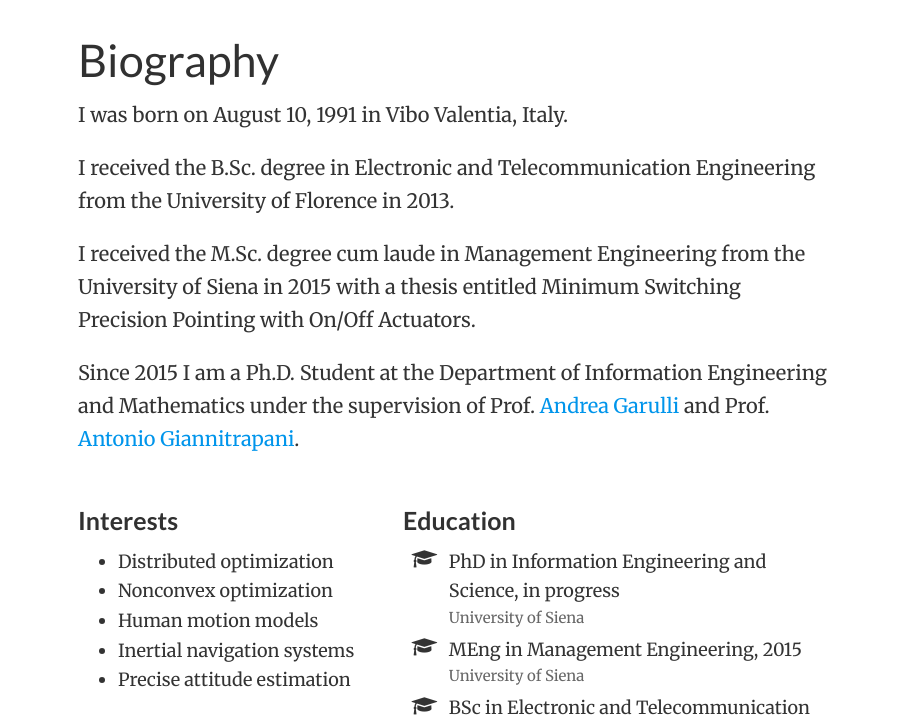
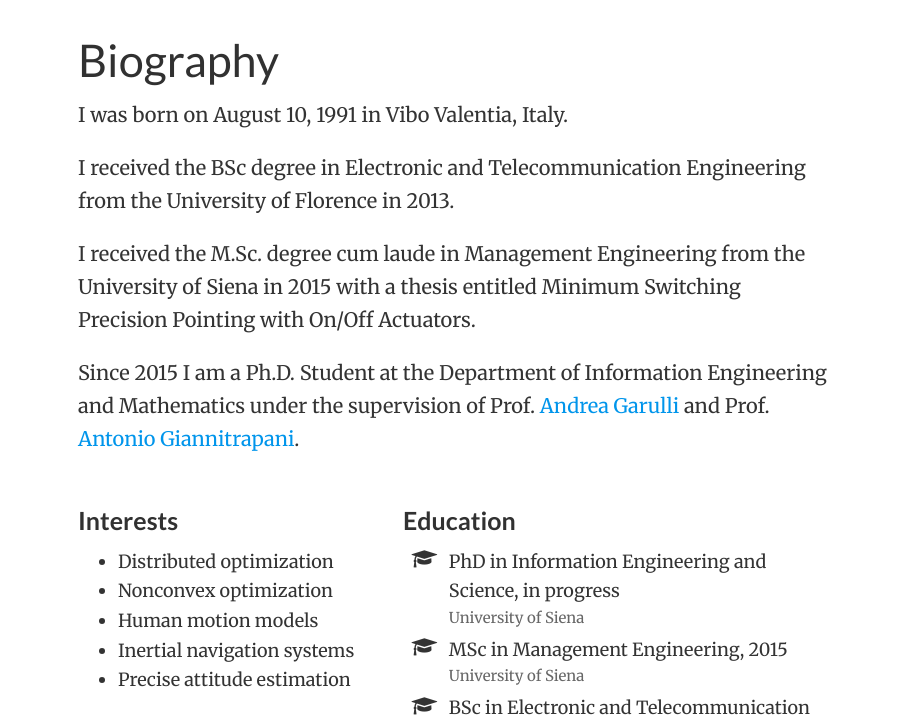
Before and after one commit to francescofarina/francescofarina.github.io, a plain HTML site: page index.html in a window 1280 px wide. Shown: the part 109-826 px from the top of the page, 382-1280 px from the left. Drawn offline with nearby package versions, Linux system fonts and the light colour scheme; some packages are replaced by stand-ins of ours; files whose address does not match are found by name.

Commit message:
correction

```diff
--- a/index.html
+++ b/index.html
@@ -193,7 +193,7 @@
 
 <p>I was born on August 10, 1991 in Vibo Valentia, Italy.</p>
 
-<p>I received the B.Sc. degree in Electronic and Telecommunication Engineering from the University of Florence in 2013.</p>
+<p>I received the BSc degree in Electronic and Telecommunication Engineering from the University of Florence in 2013.</p>
 
 <p>I received the M.Sc. degree cum laude in Management Engineering from the University of Siena in 2015 with a thesis entitled Minimum Switching Precision Pointing with On/Off Actuators.</p>
 
@@ -237,7 +237,7 @@
           <li>
             <i class="fa-li fa fa-graduation-cap"></i>
             <div class="description">
-              <p class="course">MEng in Management Engineering, 2015</p>
+              <p class="course">MSc in Management Engineering, 2015</p>
               <p class="institution">University of Siena</p>
             </div>
           </li>
```
